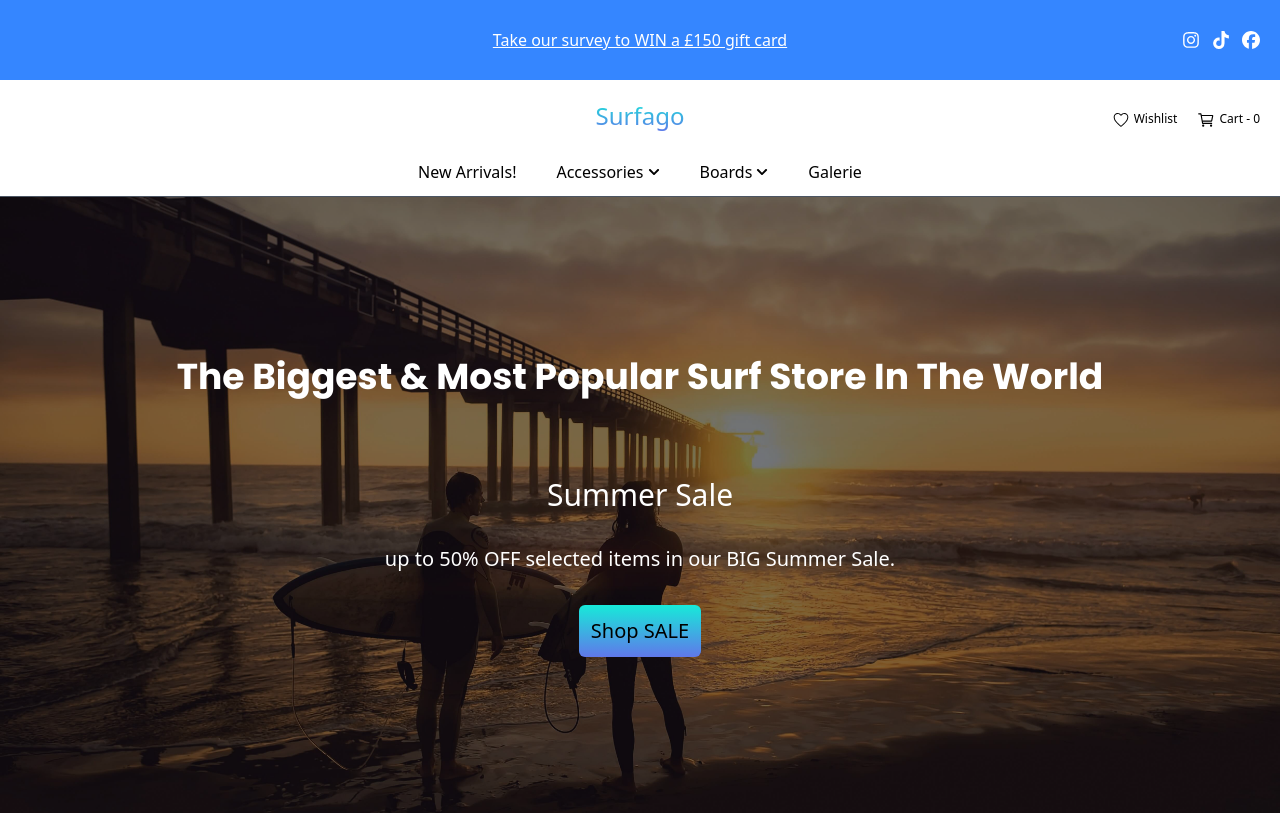
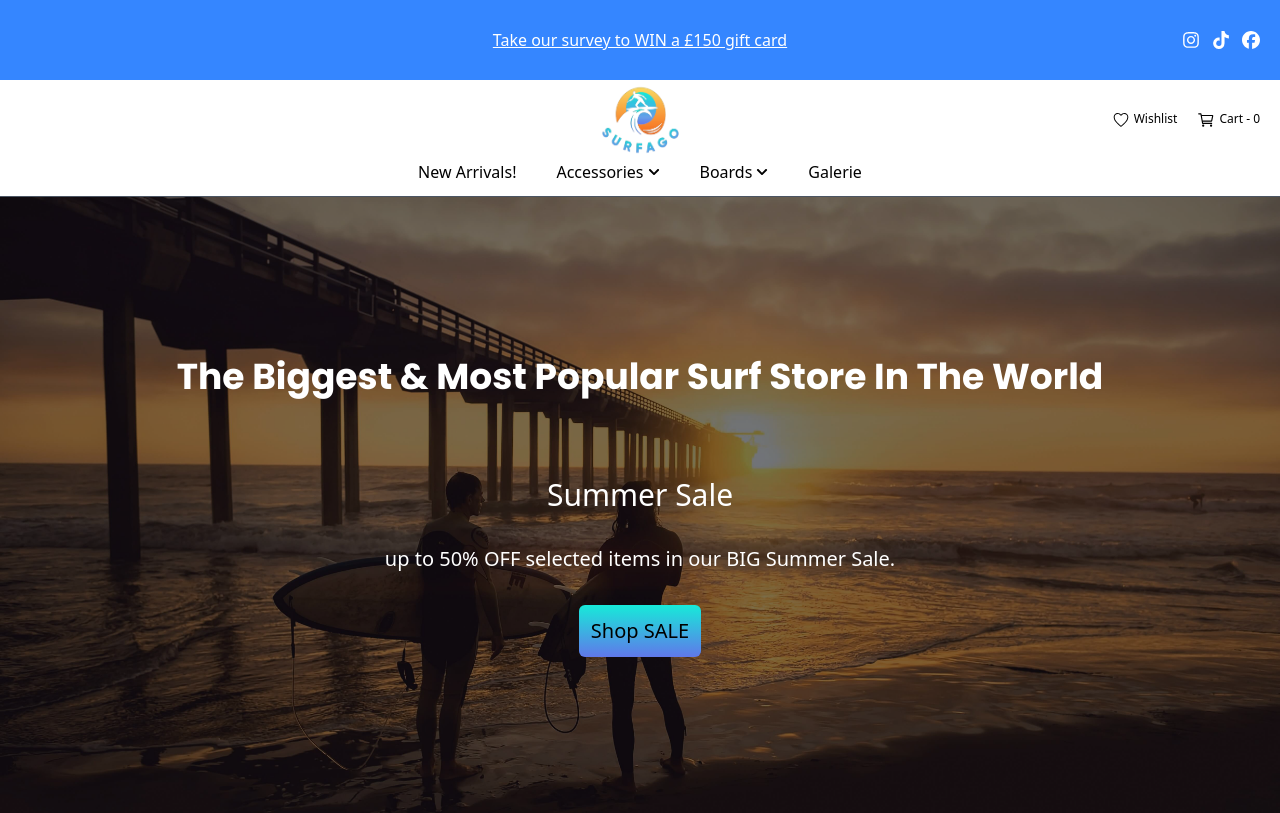
Before and after one commit to BorisKalev/surfago-app, a React (Vite) app: page / in a window 1280 px wide. Shown: the top 813 px of the page. Built offline with nearby package versions, Linux system fonts and the light colour scheme.

Commit message:
added the icon of the website and changed the logo

```diff
--- a/index.html
+++ b/index.html
@@ -2,7 +2,12 @@
 <html lang="en">
   <head>
     <meta charset="UTF-8" />
-    <link rel="icon" type="image/svg+xml" href="/vite.svg" />
+    <link
+      rel="icon"
+      type="image/png"
+      sizes="128x128"
+      href="/src/assets/LogoSurfago.png"
+    />
     <meta name="viewport" content="width=device-width, initial-scale=1.0" />
     <title>Surfago</title>
   </head>
--- a/src/components/Navbar.jsx
+++ b/src/components/Navbar.jsx
@@ -9,7 +9,7 @@ import { useFavorites } from "../context/FavoritesContext";
 import { useCart } from "../context/CartContext";
 import { AiOutlineCloseCircle } from "react-icons/ai";
 import { MdKeyboardArrowRight } from "react-icons/md";
-
+import logo from "../assets/LogoSurfago_texte.png";
 const Navbar = () => {
   const { favorites } = useFavorites();
   const { cart } = useCart();
@@ -39,14 +39,18 @@ const Navbar = () => {
       </div>
 
       {/* Navbar */}
-      <div className="relative flex items-center w-full justify-end h-[5rem] lg-max:flex-col">
+      <div className="relative flex items-center w-full justify-end h-[5rem] lg-max:h-[8rem] lg-max:flex-col">
         <RxHamburgerMenu
           onClick={toggleMenu}
           className="absolute top-5 left-5 text-2xl text-black hidden md-max:flex cursor-pointer"
         />
         <Link to={"/"}>
-          <h1 className="absolute top-5 text-2xl left-1/2 transform -translate-x-1/2 bg-clip-text text-transparent bg-gradient-custom-blue lg-max:top-2 lg-max:max-w-full">
-            Surfago
+          <h1 className="absolute -top-[10px] text-2xl left-1/2 transform -translate-x-1/2 lg-max:relative lg-max:max-w-full">
+            <img
+              src={logo}
+              alt="surfago-logo"
+              className="w-[100px] h-[100px]"
+            />
           </h1>
         </Link>
         <div className="flex items-center lg-max:mb-3">
```
Also changed, not shown: src/assets/LogoSurfago.png (added), src/assets/LogoSurfago_texte.png (added).
